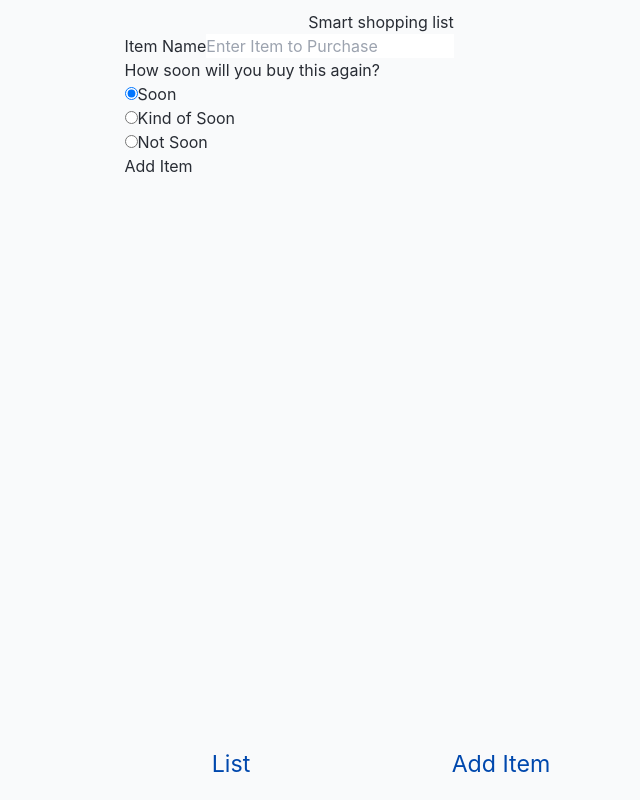
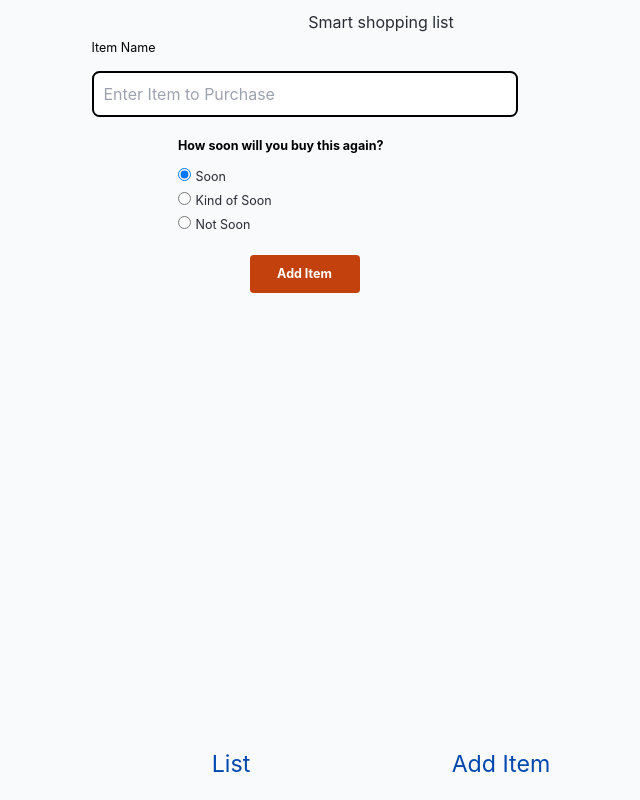
Before and after one commit to the-collab-lab/tcl-50-smart-shopping-list, a React (Vite) app: page /add-item in a window 1280 px wide. Shown: the whole page, without its empty margins (259-899 px from the left). Built offline with nearby package versions, Linux system fonts and the light colour scheme; no server answers; the database is empty; sample sign-in values are in the browser's storage.

Commit message:
styled addItem page
Klesta <Klesta klesta.luli@gmail.com>
Michelle <rachaelholy@gmail.com>

```diff
--- a/src/views/AddItem.jsx
+++ b/src/views/AddItem.jsx
@@ -49,13 +49,23 @@ export function AddItem({ data, listToken }) {
 			}
 		}
 	};
-
+	// bg-gradient-to-b from-[#F3F4F6] to-[#C2410C]
 	return (
 		<>
-			<form onSubmit={handleSubmit}>
+			<form
+				className=" md:h-fit sm:w-[360px] sm:flex sm:flex-col sm:items-center sm:justify-center sm:content-center sm:h-[800px] "
+				onSubmit={handleSubmit}
+			>
 				<div>
-					<label htmlFor="name">Item Name</label>
+					<label
+						className="md:text-xl w-[92px]  h-[30px] font-poppins font-normal text-md leading-7 text-black"
+						htmlFor="name"
+					>
+						Item Name
+					</label>
+					<br />
 					<input
+						className="md:w-[426px] md:mt-5 md:mb-8 md:p-4 md:h-[46px] rounded-xl md:border-solid md:border-2 md:border-black bg-white sm:w-[243px] sm:h-[46px] border-solid border-1 border-black rounded-xl"
 						type="text"
 						id="name"
 						placeholder="Enter Item to Purchase"
@@ -67,10 +77,13 @@ export function AddItem({ data, listToken }) {
 
 				<div>
 					<fieldset>
-						<legend>How soon will you buy this again?</legend>
+						<legend className="md:mt-5 md:text-xl sm:w-[253px] sm:h-[26px] font-poppins font-bold text-base leading-[26px] text-black">
+							How soon will you buy this again?
+						</legend>
 
 						<div>
 							<input
+								className="w-5 h-5 bg-[#D9D9D9] border-solid border-1 border-black"
 								type="radio"
 								id="soon"
 								name="duration"
@@ -78,11 +91,17 @@ export function AddItem({ data, listToken }) {
 								value={7}
 								checked={7 === parseInt(nextPurchaseTime)}
 							/>
-							<label htmlFor="soon">Soon</label>
+							<label
+								className="font-poppins ml-2 md:text-xl font-normal text-sm md:leading-5 sm:leading-[22px]"
+								htmlFor="soon"
+							>
+								Soon
+							</label>
 						</div>
 
 						<div>
 							<input
+								className="w-5 h-5 bg-[#D9D9D9] border-solid border-1 border-black"
 								type="radio"
 								id="kind_of_soon"
 								name="duration"
@@ -90,11 +109,17 @@ export function AddItem({ data, listToken }) {
 								onChange={(e) => setPurchaseTime(e.target.value)}
 								checked={14 === parseInt(nextPurchaseTime)}
 							/>
-							<label htmlFor="kind_of_soon">Kind of Soon</label>
+							<label
+								className="font-poppins md:text-xl ml-2 font-normal text-sm md:leading-5 sm:leading-[22px]"
+								htmlFor="kind_of_soon"
+							>
+								Kind of Soon
+							</label>
 						</div>
 
 						<div>
 							<input
+								className="w-5 h-5 bg-[#D9D9D9] border-solid border-1 border-black"
 								type="radio"
 								id="not_soon"
 								name="duration"
@@ -102,11 +127,21 @@ export function AddItem({ data, listToken }) {
 								onChange={(e) => setPurchaseTime(e.target.value)}
 								checked={30 === parseInt(nextPurchaseTime)}
 							/>
-							<label htmlFor="not_soon">Not Soon</label>
+							<label
+								className="font-poppins md:text-xl ml-2 font-normal text-sm md:leading-5 sm:leading-[22px]"
+								htmlFor="not_soon"
+							>
+								Not Soon
+							</label>
 						</div>
 					</fieldset>
 				</div>
-				<button type="submit">Add Item</button>
+				<button
+					className=" sm:w-[117px] md:w-[110px] md:h-[38px] sm:h-[46px] md:mt-8 md:text-xl bg-[#C2410C] rounded-md text-bold font-poppins text-base font-bold leading-[22px] text-white "
+					type="submit"
+				>
+					Add Item
+				</button>
 				{statusMessage && <p>{statusMessage}</p>}
 			</form>
 		</>
```
